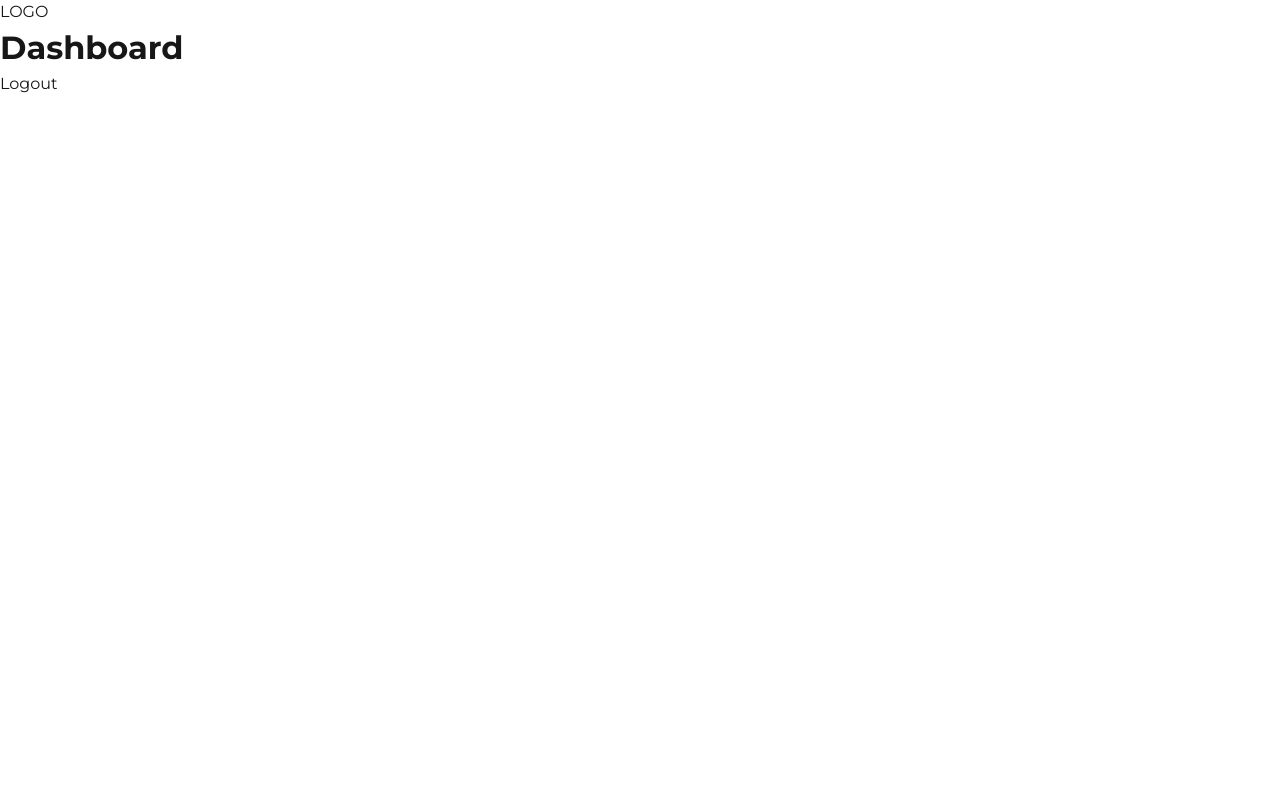
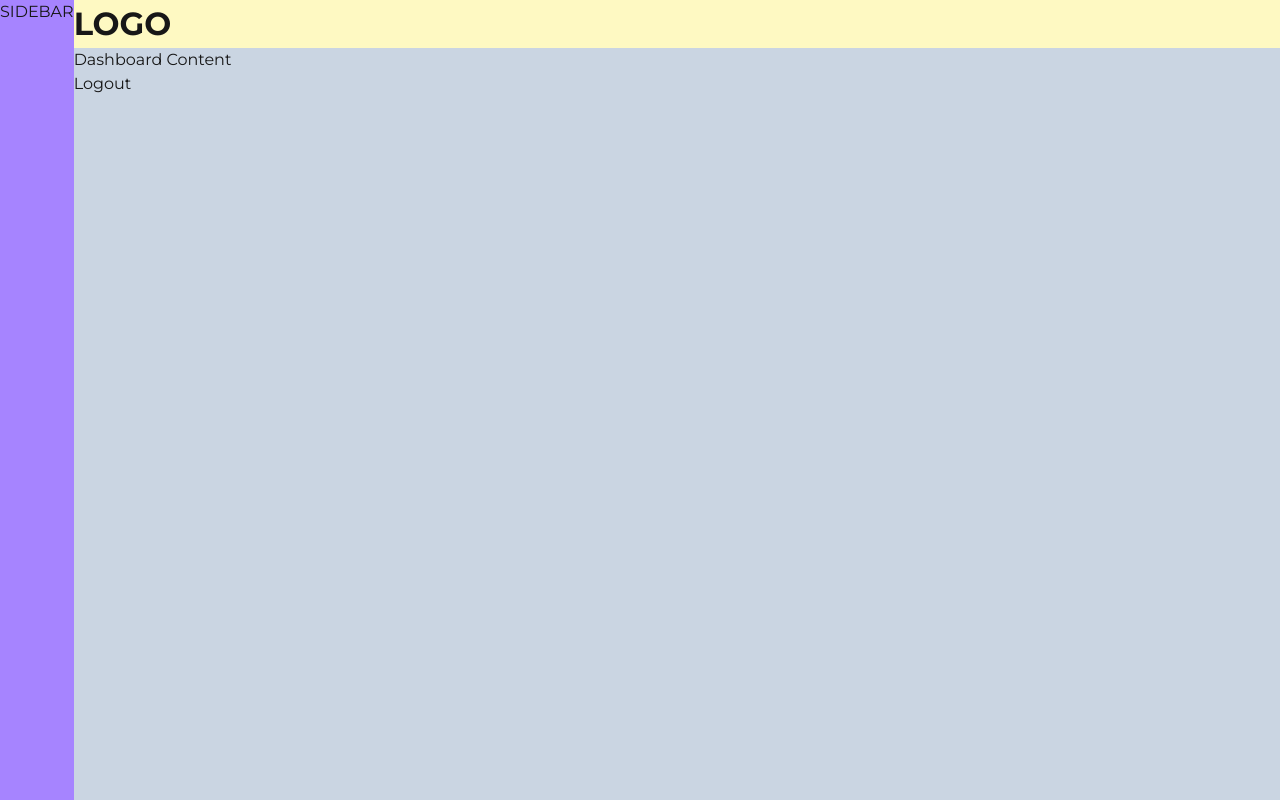
Before and after one commit to dexter2k8/project-money, a Next.js app: page /dashboard in a window 1280 px wide. Built offline with nearby package versions, Linux system fonts and the light colour scheme.

Commit message:
feat: pages layout initial structure

```diff
--- a/app/(pages)/dashboard/page.tsx
+++ b/app/(pages)/dashboard/page.tsx
@@ -12,8 +12,8 @@ export default function Dashboard() {
   };
 
   return (
-    <div>
-      <h1>Dashboard</h1>
+    <div className="bg-slate-300 h-full">
+      <h2>Dashboard Content</h2>
       <button onClick={handleSignOut}>Logout</button>
     </div>
   );
--- a/app/(pages)/layout.tsx
+++ b/app/(pages)/layout.tsx
@@ -1,10 +1,13 @@
 export default function PagesLayout({ children }: { children: React.ReactNode }) {
   return (
-    <div className="LAYOUT">
-      <header className="HEADER">
-        <h2 className="LOGO">LOGO</h2>
-      </header>
-      {children}
+    <div className="flex h-screen w-full">
+      <span className="bg-violet-400">SIDEBAR</span>
+      <div className="w-full overflow-hidden">
+        <header className="bg-yellow-100">
+          <h1 className="LOGO">LOGO</h1>
+        </header>
+        {children}
+      </div>
     </div>
   );
 }
```
